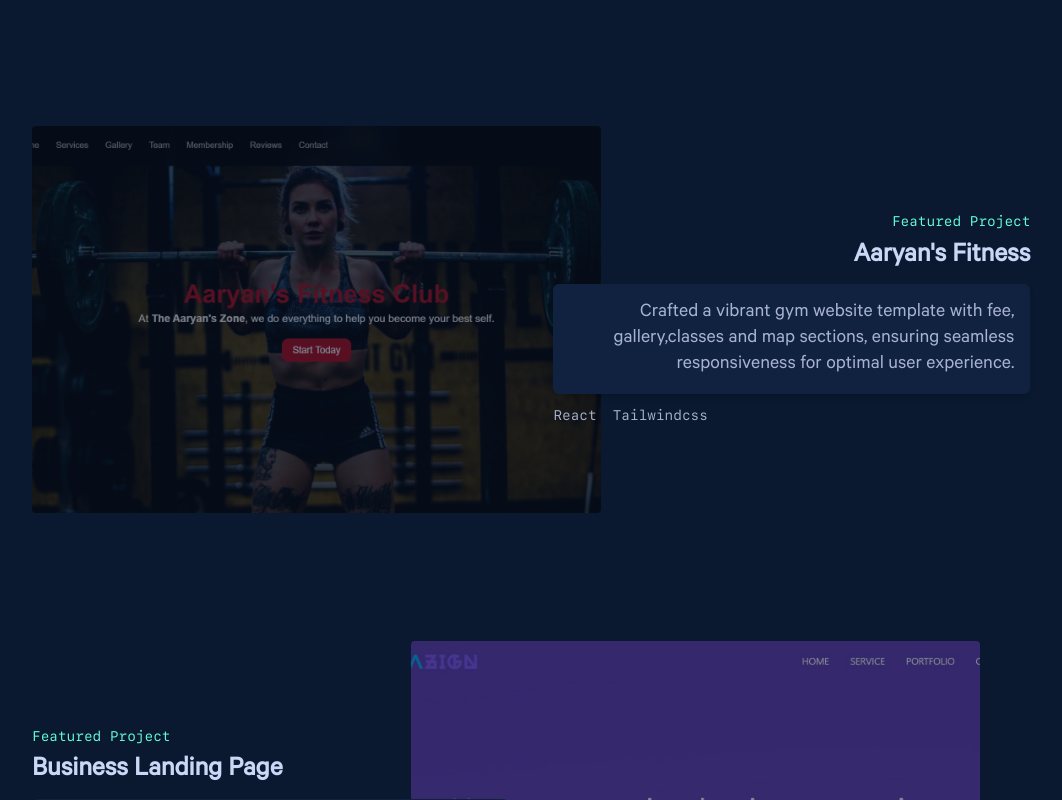
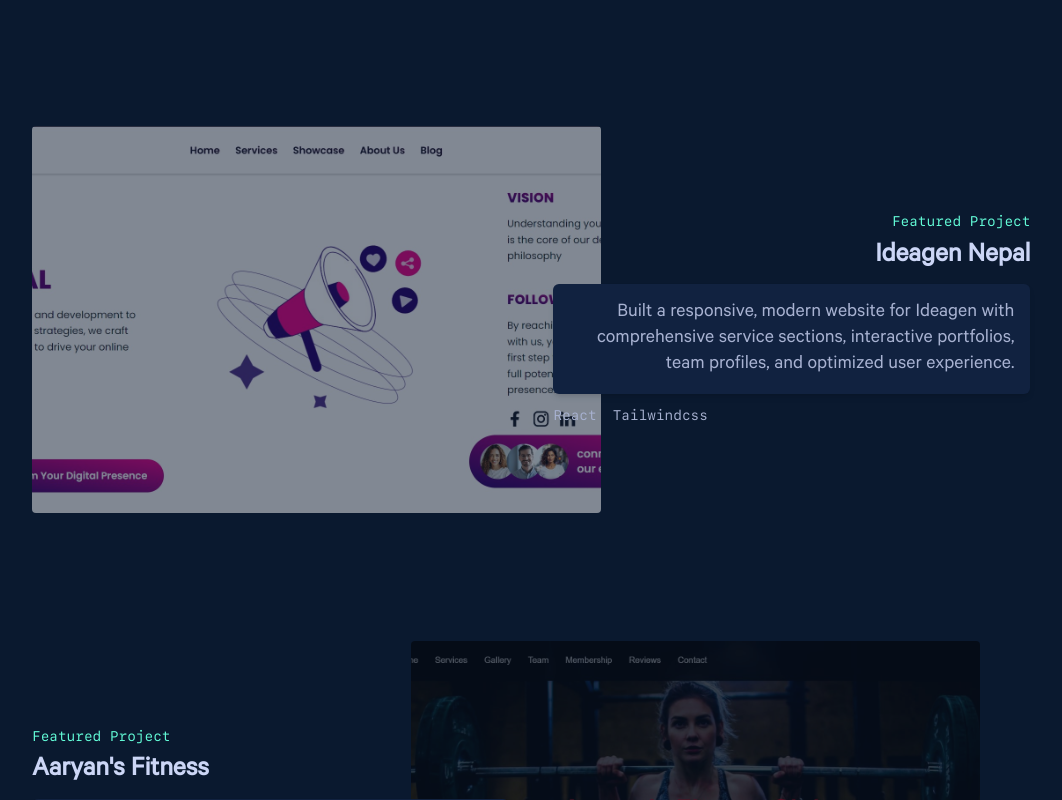
Before and after one commit to ujjwal-B7/v2-my-portfolio, a React (Create React App) app: page / in a window 1280 px wide. Shown: the part 2480-3280 px from the top of the page, without its empty margins (134-1196 px from the left). Built offline with nearby package versions, Linux system fonts and the light colour scheme.

Commit message:
Add(project): add a project in the work section

```diff
--- a/src/pages/Work.js
+++ b/src/pages/Work.js
@@ -15,6 +15,22 @@
     name: "School Website Template",
     description:
       "Developed a modern school website template with a light theme, featuring user-friendly navigation and professional design. Ensured responsiveness across all devices for optimal accessibility and experience.",
+    techstack: ["React", "Tailwindcss"],
+  },
+  // {
+  //   link: "https://ujjwalbasnet.vercel.app/",
+  //   image: "./images/aaryans-fitness.jpg",
+  //   name: "Another Portfolio Design",
+  //   description:
+  //     "Crafted a vibrant gym website template with fee, gallery,classes and map sections, ensuring seamless responsiveness for optimal user experience.",
+  //   techstack: ["React", "Tailwindcss"],
+  // },
+  {
+    link: "https://ideagennepal.netlify.app/",
+    image: "./images/ideagen.jpg",
+    name: "Ideagen Nepal",
+    description:
+      "Built a responsive, modern website for Ideagen with comprehensive service sections, interactive portfolios, team profiles, and optimized user experience.",
     techstack: ["React", "Tailwindcss"],
   },
   {
```
Also changed, not shown: public/images/ideagen.jpg (added).
